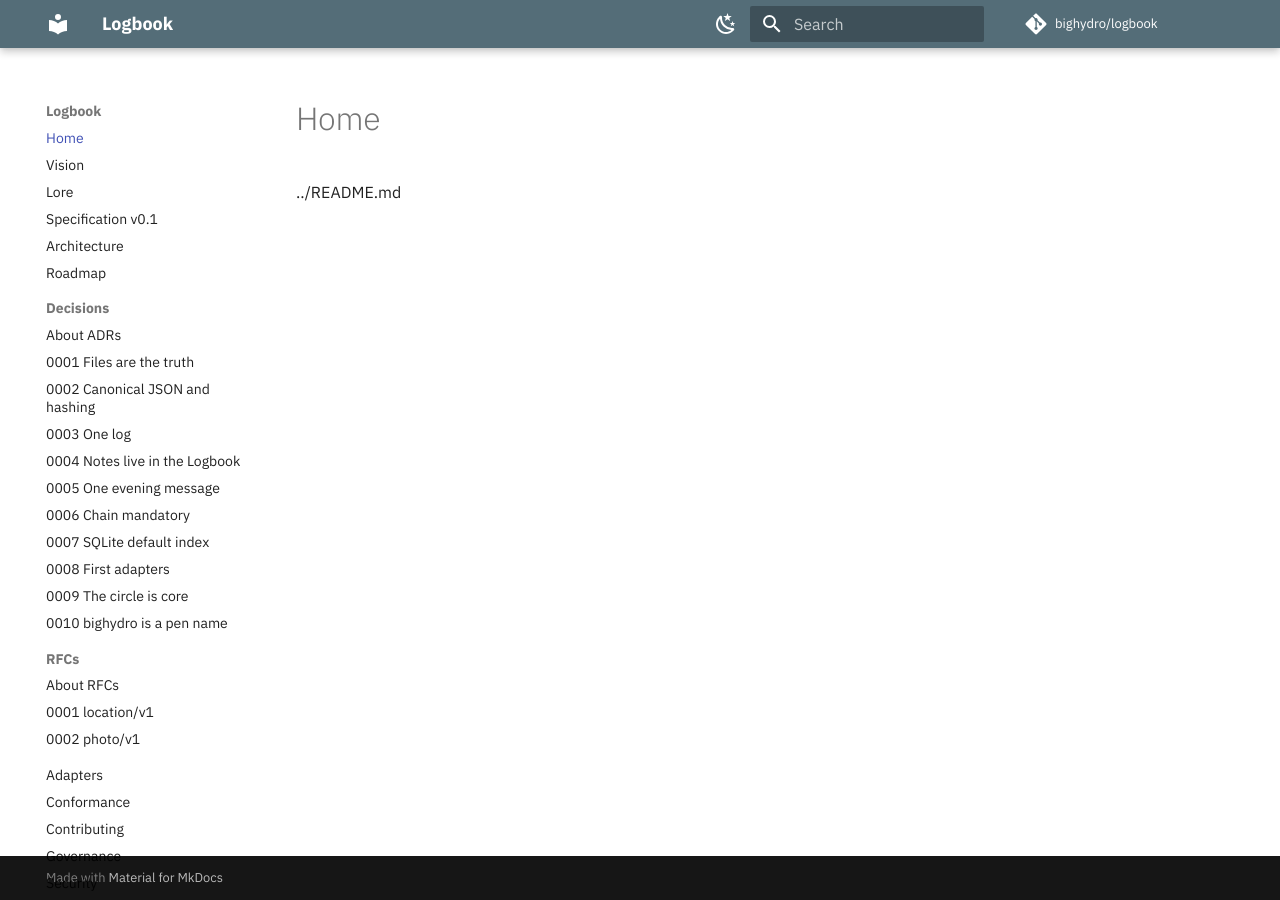
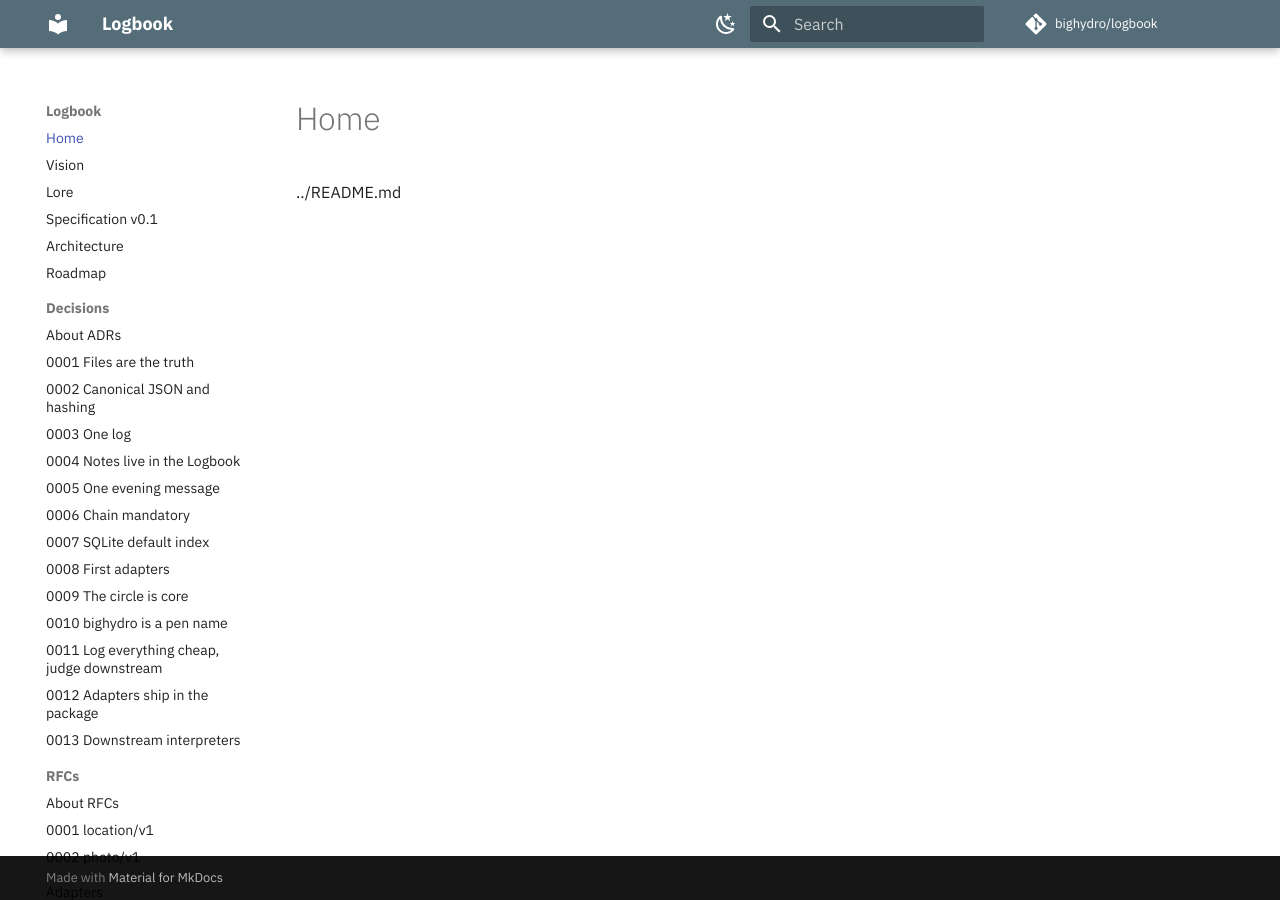
Before and after one commit to bighydro/logbook, an MkDocs documentation site: the page built from docs/index.md, in a window 1280 px wide. Built offline with MkDocs 1.6.1 and Material for MkDocs 9.7.7, drawn with Linux system fonts in a browser that asks for light colours; comment, search, counter and statistics services are not loaded.

Commit message:
docs: ADR 0013 — downstream interpreters (identity, day package, proposals only)
Signed-off-by: bighydro <122497530+bighydro@users.noreply.github.com>

```diff
--- a/mkdocs.yml
+++ b/mkdocs.yml
@@ -42,6 +42,9 @@ nav:
       - "0008 First adapters": adr/0008-first-adapters.md
       - "0009 The circle is core": adr/0009-the-circle-is-core.md
       - "0010 bighydro is a pen name": adr/0010-identity-of-the-captain.md
+      - "0011 Log everything cheap, judge downstream": adr/0011-log-everything-cheap-judge-downstream.md
+      - "0012 Adapters ship in the package": adr/0012-adapters-ship-in-the-package.md
+      - "0013 Downstream interpreters": adr/0013-downstream-interpreters.md
   - RFCs:
       - About RFCs: rfcs/README.md
       - "0001 location/v1": rfcs/0001-location-v1.md
```
Also changed, not shown: docs/adr/0013-downstream-interpreters.md (added, +17 -0 lines).
